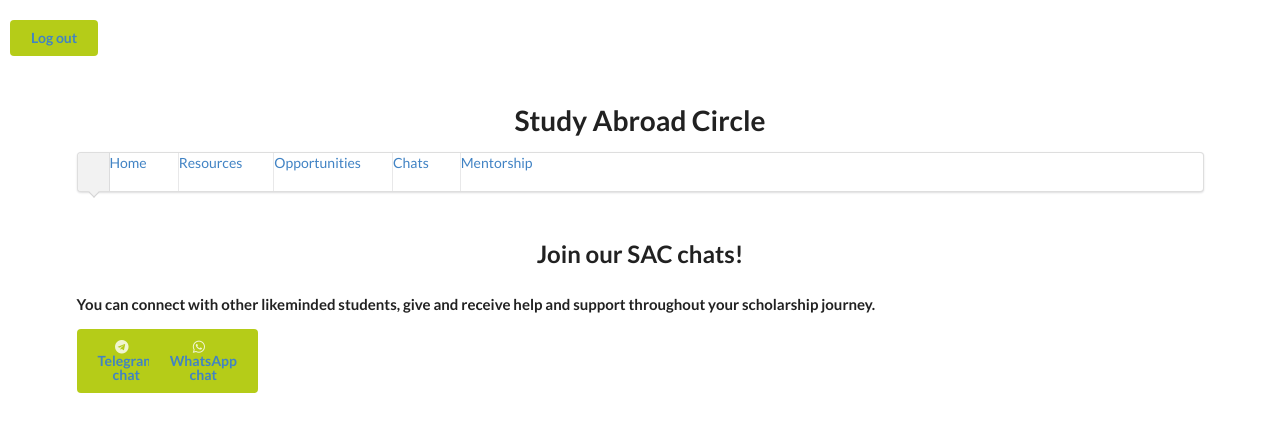
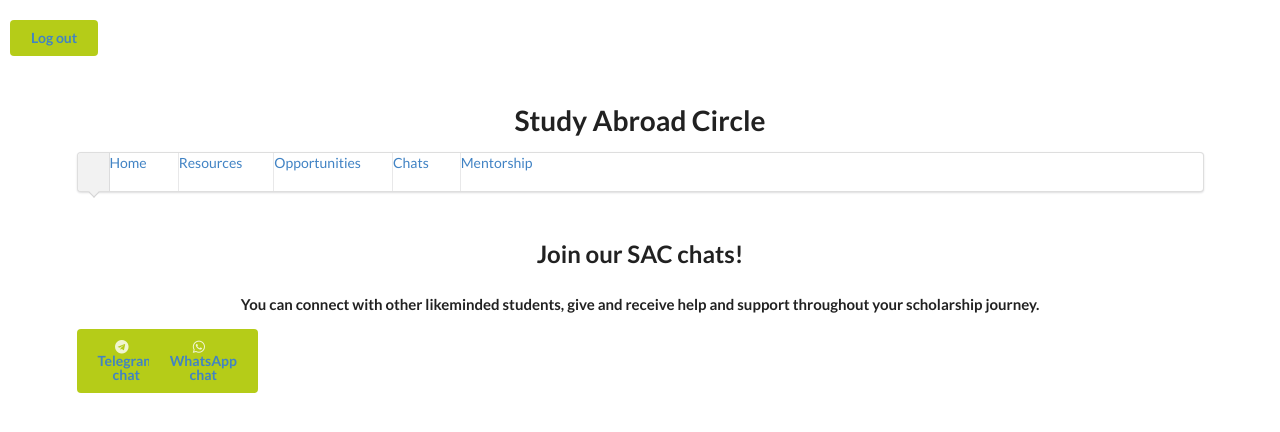
Before and after one commit to eisha99/sac, a Flask app: page /chats in a window 1280 px wide. Shown: the top 432 px of the page. Run offline with Flask 2, Linux system fonts and the light colour scheme.

Commit message:
lst html

```diff
--- a/app/templates/chats.html
+++ b/app/templates/chats.html
@@ -39,7 +39,7 @@
 
     <div style="margin-top: 50px;" class="ui container">
         <h2 class="ui header">Join our SAC chats!</h2>
-        <h4 class="ui header" style="text-align: justify;">You can connect with other likeminded students, give and receive help and support throughout your scholarship journey.</h4>
+        <h4 class="ui header" style="text-align: center;">You can connect with other likeminded students, give and receive help and support throughout your scholarship journey.</h4>
         <div class="ui grid stackable">
             <div class="column">
                 <button class="ui olive green button">
```
